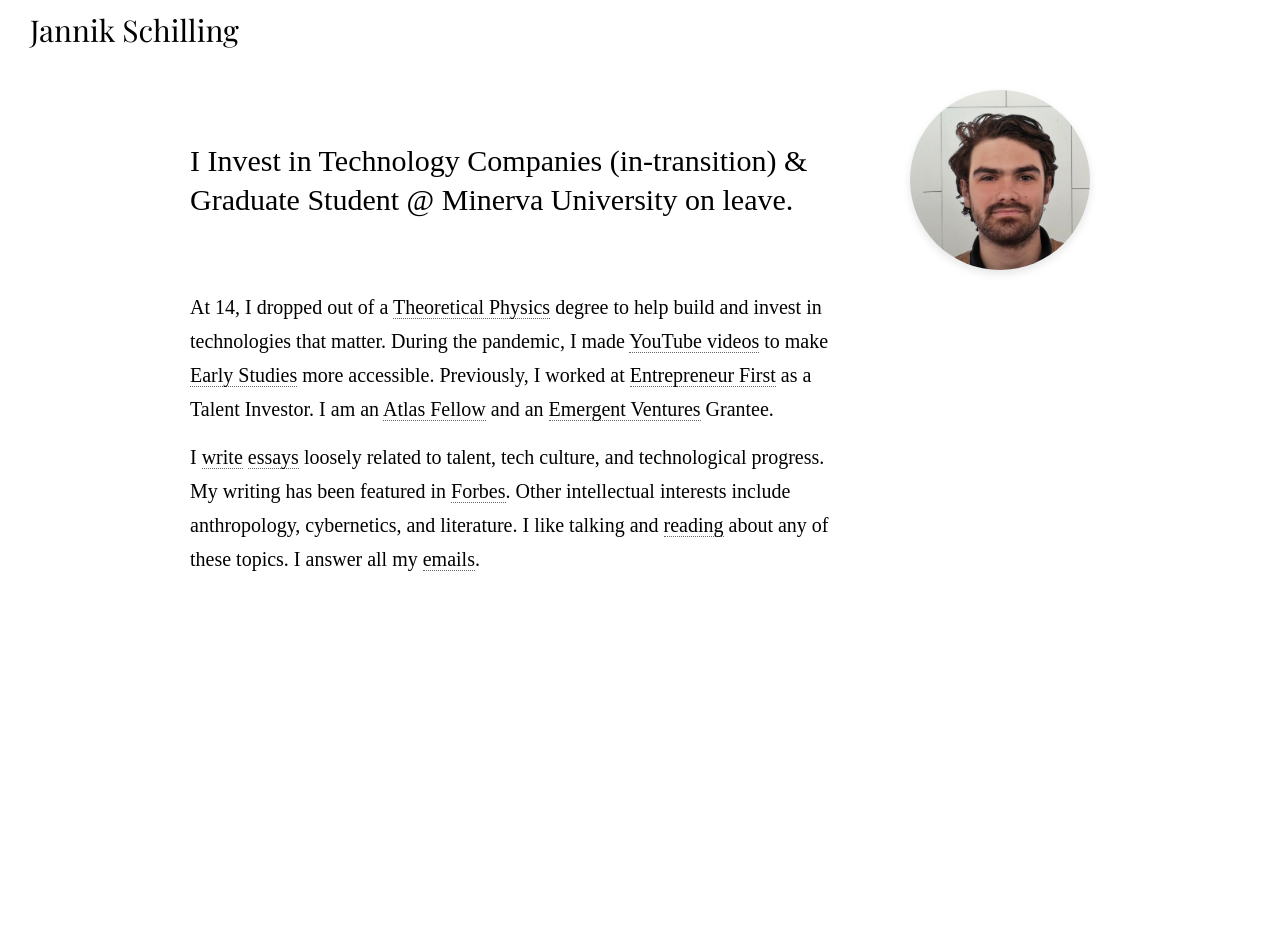
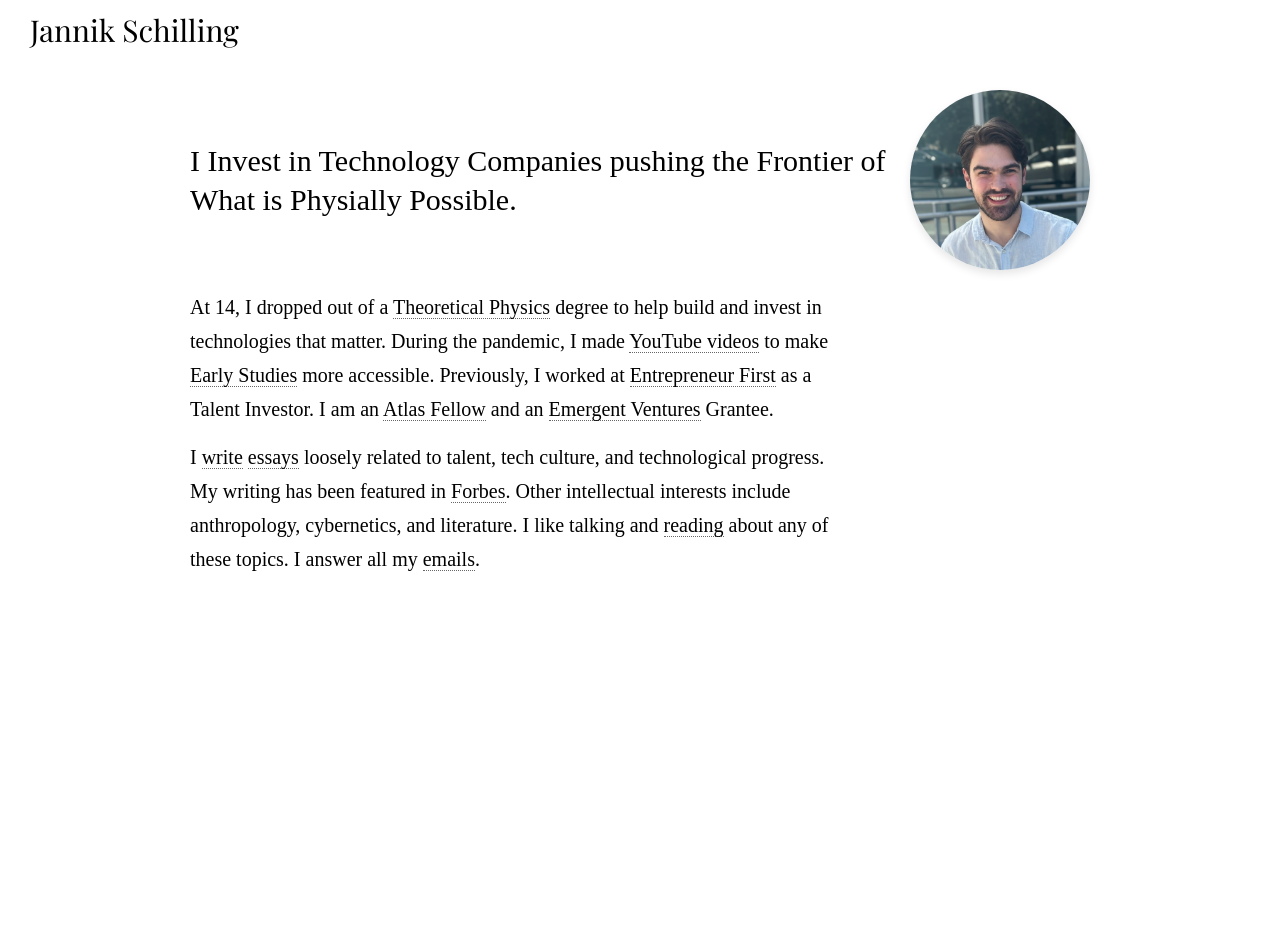
Before and after one commit to jannikls/jannikls.github.io, a Jekyll site: the page built from index.md, in a window 1280 px wide. Built offline with Jekyll 4.4.1, drawn with Linux system fonts in a browser that asks for light colours; some web fonts are replaced.

Commit message:
added headshot

```diff
--- a/_layouts/default.html
+++ b/_layouts/default.html
@@ -37,10 +37,10 @@
         <div class="content">
           <!--<h1>Jannik Schilling</h1>-->
           <!-- I am a Talent Investor at Entrepreneur First & Graduate Student at Minerva University on leave. -->
-          <p class="header">I Invest in Technology Companies (in-transition) & Graduate Student @ Minerva University on leave.</p>
+          <p class="header">I Invest in Technology Companies pushing the Frontier of What is Physially Possible.</p> <!-- (in-transition) & Graduate Student @ Minerva University on leave.-->
         </div>
         <div class="content">
-          <img class="circular--square" src="{{ site.baseurl }}/assets/img/jannik-3.jpg" width="180px" height="180px" alt="Jannik Schilling Profile Image">
+          <img class="circular--square" src="{{ site.baseurl }}/assets/img/jannik.jpg" width="180px" height="180px" alt="Jannik Schilling Profile Image">
         </div>
       </div>
     </div>
```
Also changed, not shown: assets/img/jannik.jpg (added), 2 other files.
